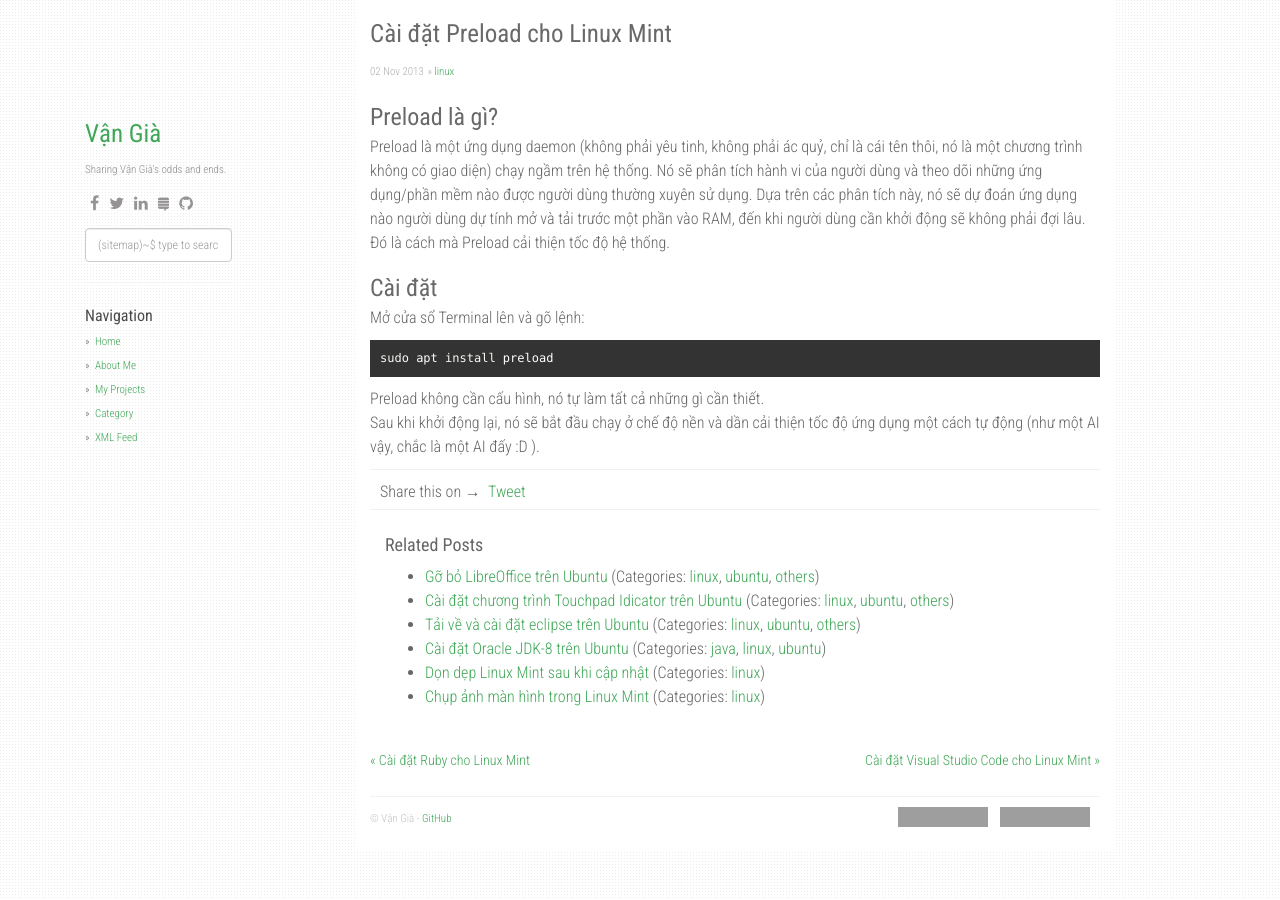
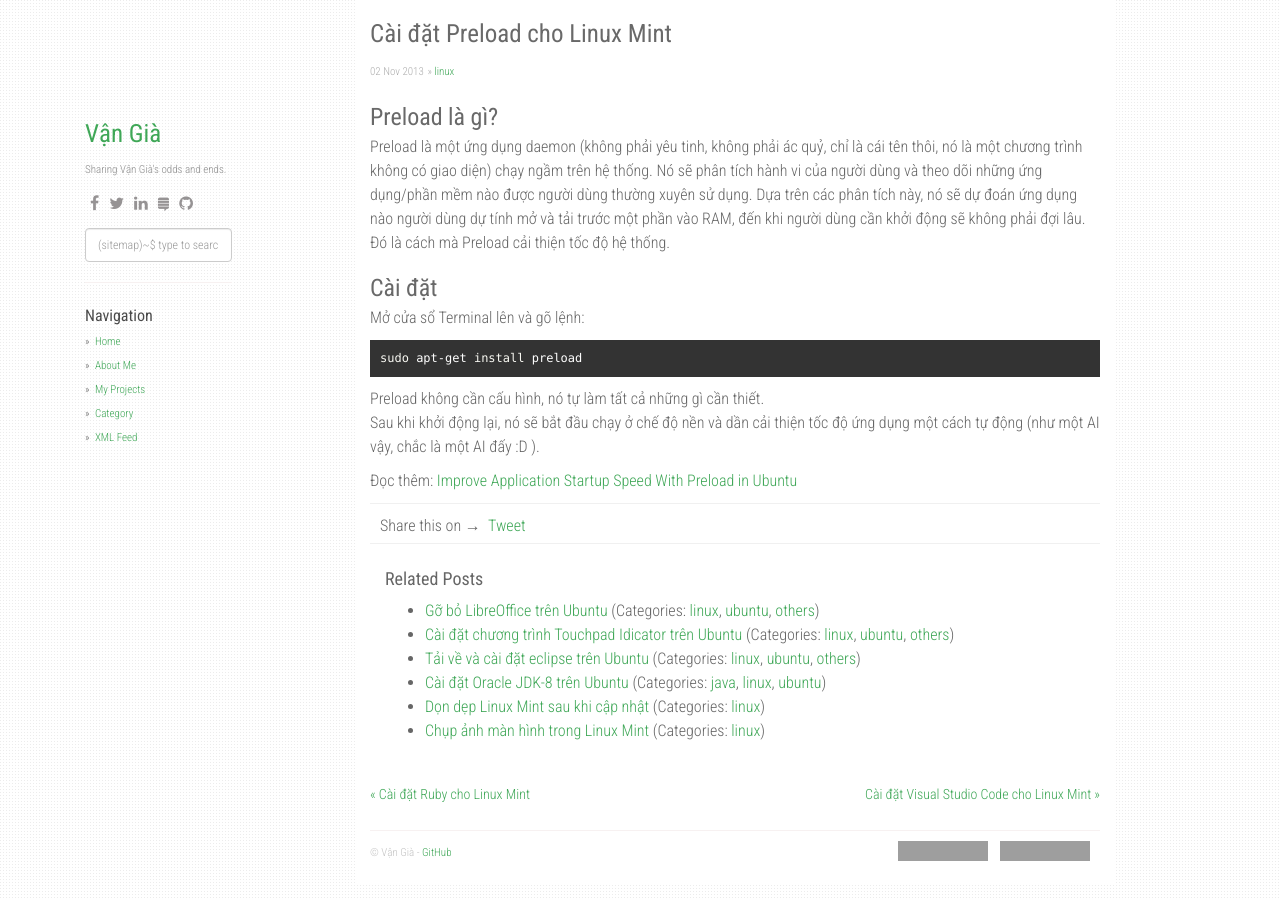
Before and after one commit to vegetaz/vegetaz.github.io, a Jekyll site: the page built from _posts/2013/11/2013-11-02-preload-in-linux-mint.markdown, in a window 1280 px wide. Built offline with Jekyll 4.4.1, drawn with Linux system fonts in a browser that asks for light colours; nearby versions of some CDN libraries; comment, search, counter and statistics services are not loaded; grey boxes are pictures that could not be loaded.

Commit message:
Improve Application Startup Speed With Preload in Ubuntu

````diff
--- a/_posts/2013/11/2013-11-02-preload-in-linux-mint.markdown
+++ b/_posts/2013/11/2013-11-02-preload-in-linux-mint.markdown
@@ -11,8 +11,10 @@ Preload là một ứng dụng daemon (không phải yêu tinh, không phải á
 ### Cài đặt
 Mở cửa sổ Terminal lên và gõ lệnh:
 ```shell
-sudo apt install preload
+sudo apt-get install preload
 ```
 
 Preload không cần cấu hình, nó tự làm tất cả những gì cần thiết.
 Sau khi khởi động lại, nó sẽ bắt đầu chạy ở chế độ nền và dần cải thiện tốc độ ứng dụng một cách tự động (như một AI vậy, chắc là một AI đấy :D ).
+
+Đọc thêm: [Improve Application Startup Speed With Preload in Ubuntu](https://itsfoss.com/improve-application-startup-speed-with-preload-in-ubuntu/)
````
